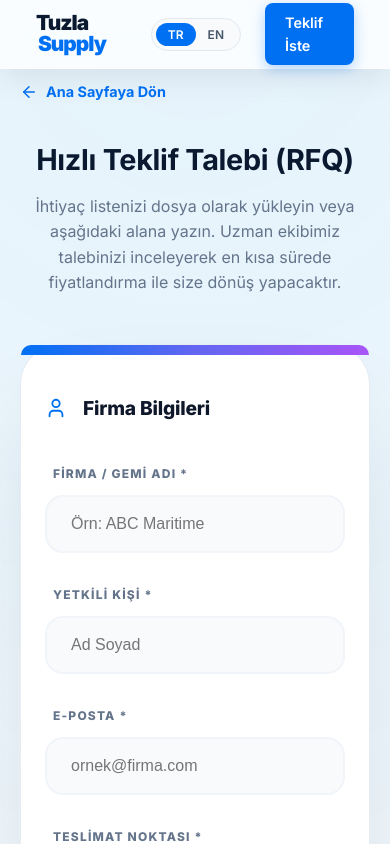
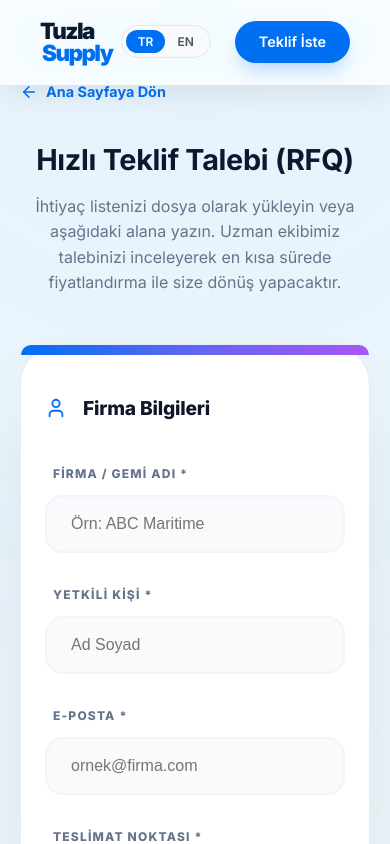
Before and after one commit to cemcsharp/tuzlasupply, a Next.js app: page /rfq in a window 390 px wide. Shown: the top 844 px of the page. Built offline with nearby package versions, Linux system fonts and the light colour scheme; no server answers.

Commit message:
UX: Native App feel for mobile (Touch feedback, Immersive Hero, Refined Navbar)

```diff
--- a/src/app/globals.css
+++ b/src/app/globals.css
@@ -58,6 +58,7 @@ body {
 a {
   color: inherit;
   text-decoration: none;
+  -webkit-tap-highlight-color: transparent;
 }
 
 button {
@@ -65,6 +66,8 @@ button {
   border: none;
   background: none;
   font-family: inherit;
+  -webkit-tap-highlight-color: transparent;
+  user-select: none;
 }
 
 /* Reusable Utility Classes */
--- a/src/app/page.module.css
+++ b/src/app/page.module.css
@@ -446,6 +446,18 @@
   align-items: center;
 }
 
+.navCta {
+  padding: 0.6rem 1.5rem !important;
+  font-size: 0.9rem !important;
+  border-radius: 50px !important;
+  box-shadow: 0 10px 20px -5px rgba(0, 112, 243, 0.3);
+  white-space: nowrap;
+}
+
+.navCta:active {
+  transform: scale(0.95);
+}
+
 .langSwitch {
   display: flex;
   background-color: var(--color-surface);
@@ -484,14 +496,18 @@
     top: 0;
     width: 100%;
     border-radius: 0;
-    padding: 0.25rem 1rem;
+    padding: 0.75rem 1.25rem;
     border-left: none;
     border-right: none;
     border-top: none;
+    background: rgba(255, 255, 255, 0.7);
+    backdrop-filter: blur(25px) saturate(200%);
+    -webkit-backdrop-filter: blur(25px) saturate(200%);
   }
 
   .logoText {
-    font-size: 1.3rem;
+    font-size: 1.4rem;
+    letter-spacing: -1.5px;
   }
 
   .navSlogan {
@@ -499,23 +515,29 @@
   }
 
   .hero {
-    min-height: 70vh;
-    padding-top: 100px;
+    min-height: 85vh; /* Much taller for immersive feel */
+    padding-top: 120px;
+    padding-bottom: 60px;
   }
 
   .heroSubtitle {
-    font-size: 0.7rem;
+    font-size: 0.75rem;
+    letter-spacing: 3px;
+    opacity: 0.9;
   }
 
   .heroDescription {
-    font-size: 1rem;
-    margin-bottom: 2rem;
+    font-size: 1.05rem;
+    margin-bottom: 2.5rem;
+    padding: 0 1rem;
+    line-height: 1.5;
   }
 
   .heroActions {
     flex-direction: column;
     width: 100%;
-    padding: 0 1rem;
+    padding: 0 1.5rem;
+    gap: 1.25rem;
   }
 
   .categoriesGrid, .categoryGrid, .refGrid {
@@ -523,33 +545,40 @@
     gap: 1.5rem;
   }
 
-  .categoryCardPremium, .refCard {
-    padding: 2rem 1.5rem;
-    flex: 0 0 100%; /* Ensure full width on mobile */
+  .categoryCardPremium {
+    padding: 2.5rem 1.5rem;
+    border-radius: 24px;
+    box-shadow: 0 10px 30px -5px rgba(15, 23, 42, 0.08);
   }
 
   .statsBar {
     grid-template-columns: repeat(2, 1fr);
-    gap: 1rem;
-    padding: 2rem 1rem;
+    gap: 1.25rem;
+    padding: 2.5rem 1.5rem;
+    border-radius: 30px;
+    margin-top: 2rem;
   }
 
   .statNumber {
-    font-size: 1.5rem;
+    font-size: 1.6rem;
+    margin-bottom: 0.25rem;
   }
 
   .contactForm {
-    padding: 2rem 1.5rem;
+    padding: 2.5rem 1.5rem;
+    border-radius: 35px;
   }
 
   .footerNavGroup {
     grid-template-columns: 1fr 1fr;
+    gap: 1.5rem;
   }
 
   .footerLegal {
     flex-direction: column;
     gap: 2rem;
     text-align: center;
+    padding-top: 3rem;
   }
 
   .legalLeft {
@@ -561,11 +590,16 @@
 
 @media (max-width: 480px) {
   .hero {
-    min-height: 60vh;
+    min-height: 80vh;
   }
 
   .statsBar {
     grid-template-columns: 1fr;
+    gap: 2rem;
+  }
+
+  .statItem {
+    padding: 0.5rem;
   }
 
   .footerNavGroup {
@@ -573,7 +607,8 @@
   }
 
   .navRight .btn-primary {
-    display: none;
+    padding: 0.5rem 1rem !important;
+    font-size: 0.75rem !important;
   }
 }
 
--- a/src/components/HomeNavbar.tsx
+++ b/src/components/HomeNavbar.tsx
@@ -44,8 +44,8 @@ export default function HomeNavbar() {
               EN
             </button>
           </div>
-          <Link href="/rfq" className="btn-primary" style={{ padding: "0.5rem 1.25rem", fontSize: "0.9rem" }}>
-            Teklif İste
+          <Link href="/rfq" className={`${styles.navCta} btn-primary`}>
+            {lang === "tr" ? "Teklif İste" : "Get Quote"}
           </Link>
         </div>
       </div>
```
